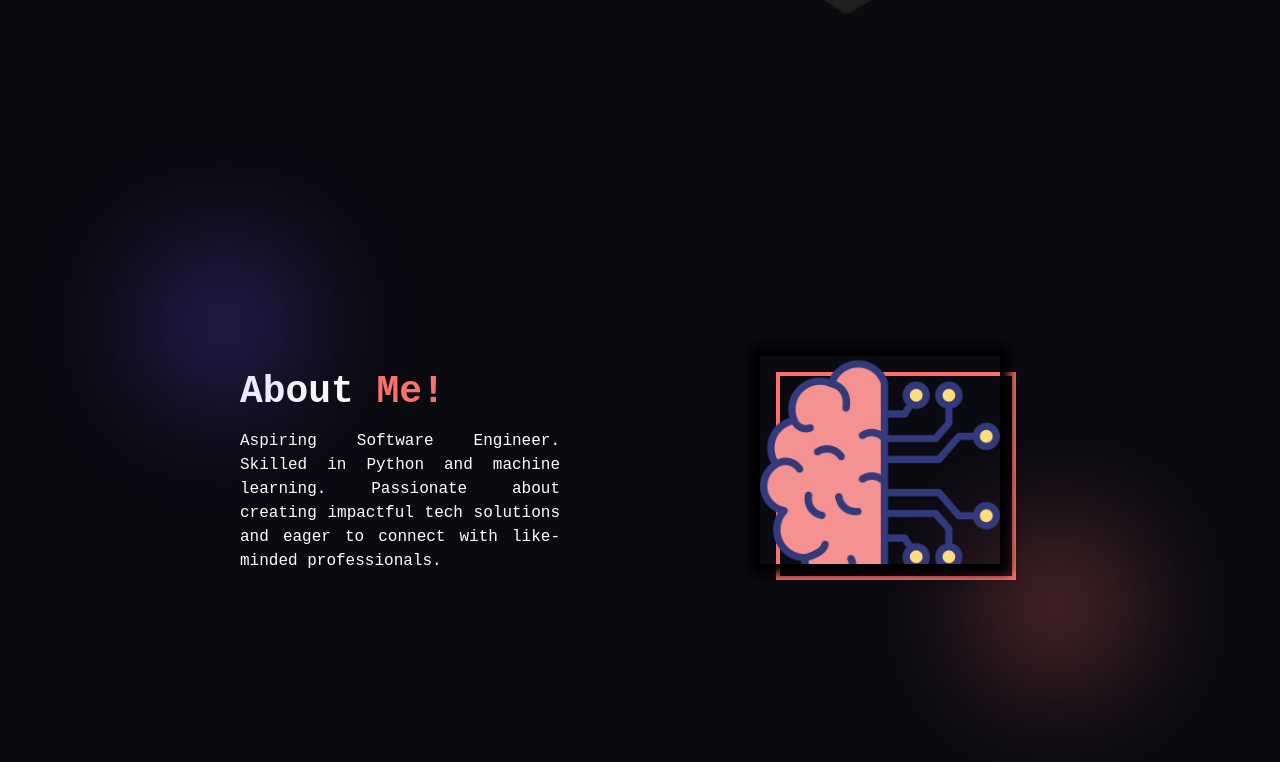
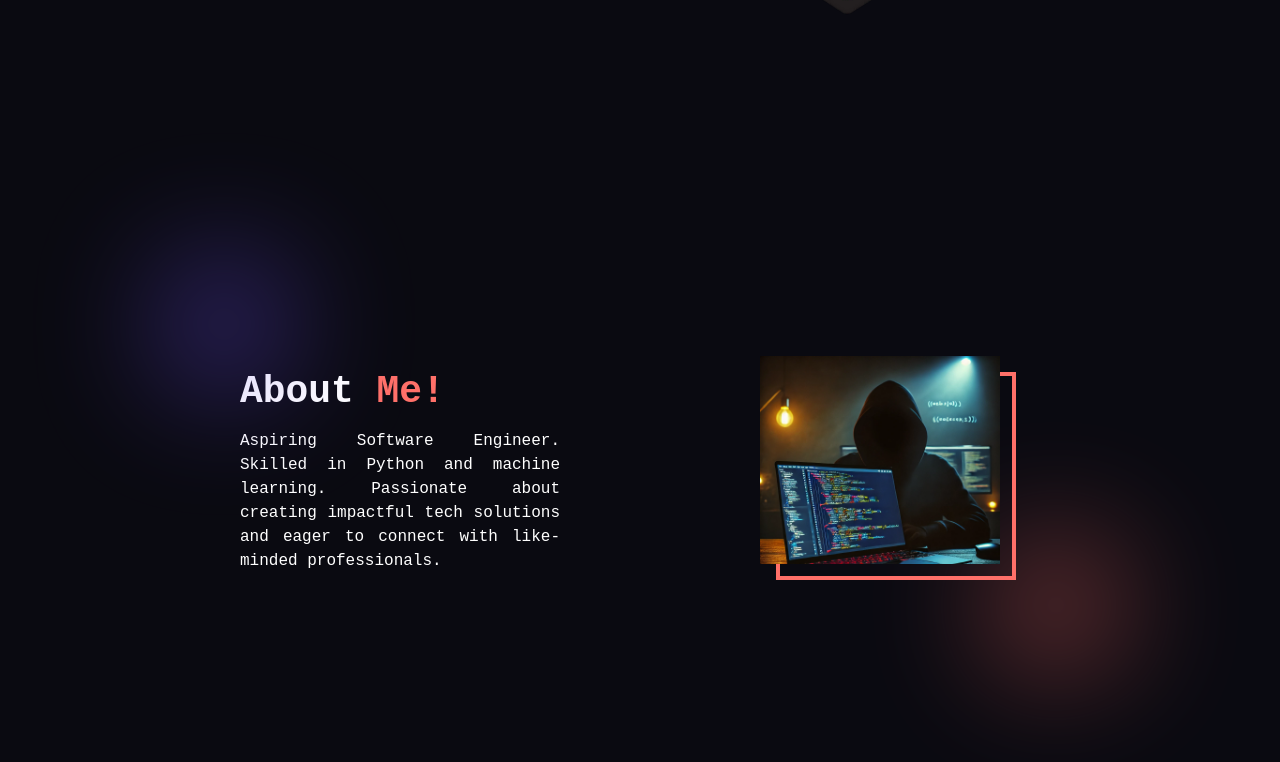
Before and after one commit to BirajBuddhacharya/Portfolio, a React (Vite) app in the folder frontend/: page / in a window 1280 px wide. Shown: the part 532-1294 px from the top of the page. Built offline with nearby package versions, Linux system fonts and the light colour scheme; a web font is replaced by a local one.

Commit message:
UI Update: about me image change

```diff
--- a/frontend/src/pages/about.tsx
+++ b/frontend/src/pages/about.tsx
@@ -1,4 +1,4 @@
-import aboutMeImg from "../assets/img/brain.png";
+import aboutMeImg from "../assets/img/aboutMe.webp";
 import FadeInSection from "../components/fadeIn"; // Make sure the path is correct
 
 function About() {
@@ -19,7 +19,7 @@ function About() {
         <div className="lg:px-28 px-4">
           <div className="relative">
             <div
-              className="relative w-[15rem] h-[13rem] bg-cover bg-no-repeat z-10 shadow-[0_0_10px_10px_black]"
+              className="relative w-[15rem] h-[13rem] bg-cover bg-no-repeat z-10"
               style={{ backgroundImage: `url(${aboutMeImg})` }}
             ></div>
             <div className="absolute left-4 top-4 w-[15rem] h-[13rem] border-4 border-primary z-0 "></div>
```
